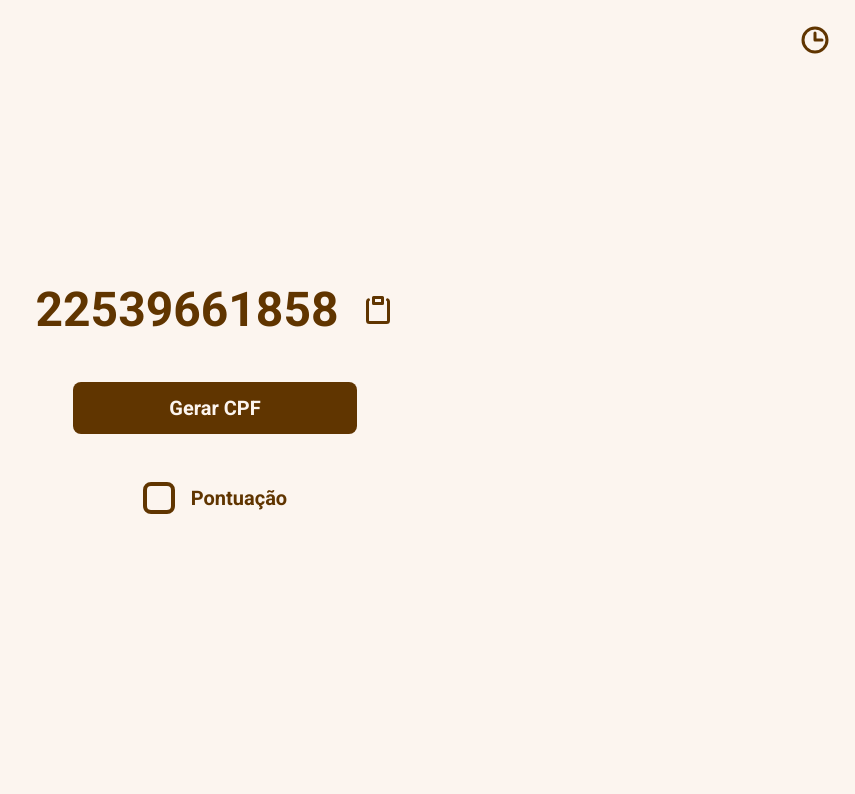
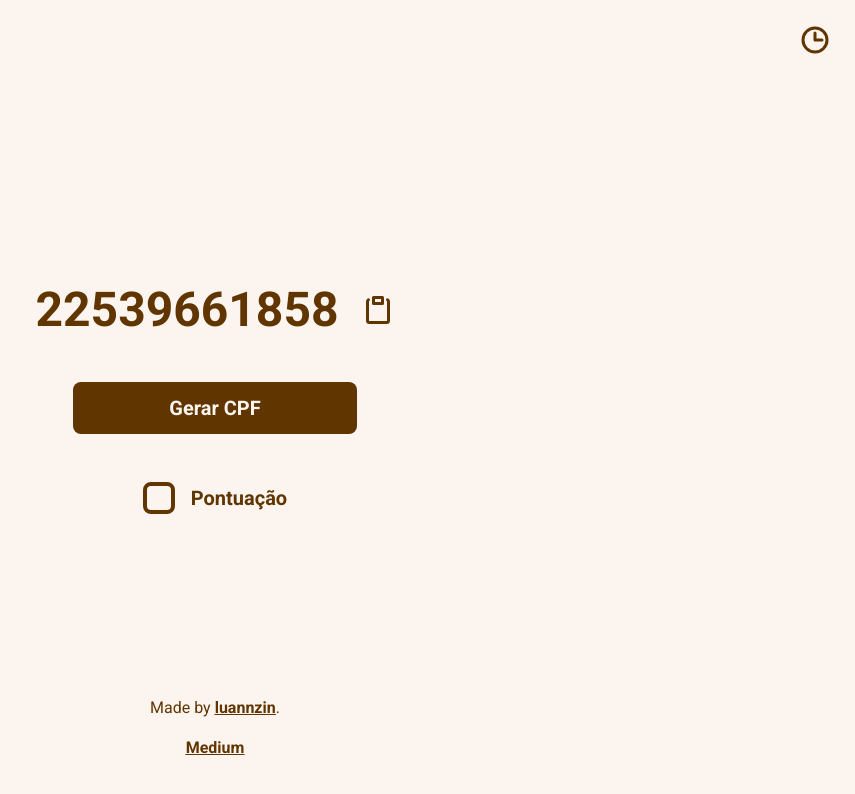
Before and after one commit to luannzin/cpf-social, a Next.js app: page / in a window 1280 px wide. Shown: the top 794 px of the page, without its empty margins (425-1280 px from the left). Built offline with nearby package versions, Linux system fonts and the light colour scheme.

Commit message:
seo: add new outlinks

```diff
--- a/app/layout.tsx
+++ b/app/layout.tsx
@@ -144,7 +144,7 @@ export default function RootLayout({
       <body
         className={`${roboto.className} w-screen h-screen overflow-x-hidden bg-white flex items-center justify-center`}
       >
-        <div className="max-w-[1200px] w-full flex items-center justify-center">
+        <div className="max-w-[1200px] min-h-screen h-full max-h-screen w-full flex flex-col items-center justify-center">
           {children}
         </div>
         {/* <Toaster closeButton /> */}
--- a/app/page.tsx
+++ b/app/page.tsx
@@ -18,6 +18,7 @@ import { Clock, Trash } from "@phosphor-icons/react";
 import { Sheet, SheetContent, SheetTrigger } from "@/components/ui/sheet";
 import { Checkbox } from "@/components/ui/checkbox";
 import { formatCpf } from "./helpers/formatCpf";
+import Link from "next/link";
 
 export default function Home() {
   const [isCopied, setIsCopied] = useState(false);
@@ -94,6 +95,7 @@ export default function Home() {
   }, [isPunctuation]);
 
   return (
+    <>
       <>
         <div className="fixed top-4 right-4">
           <Sheet>
@@ -225,5 +227,33 @@ export default function Home() {
           </label>
         </div>
       </>
+      <footer className="fixed bottom-10 text-orange-700 flex flex-col gap-4 items-center">
+        <span>
+          Made by{" "}
+          <strong>
+            <u>
+              <Link href={"https://github.com/luannzin"} target="_blank">
+                luannzin
+              </Link>
+            </u>
+          </strong>
+          .
+        </span>
+        <span>
+          <strong>
+            <u>
+              <Link
+                href={
+                  " https://medium.com/@luannzin/the-math-behind-a-brazilian-cpf-d7f340bb7e96"
+                }
+                target="_blank"
+              >
+                Medium
+              </Link>
+            </u>
+          </strong>
+        </span>
+      </footer>
+    </>
   );
 }
```
Lines whose indentation alone changed are shown as unchanged.
